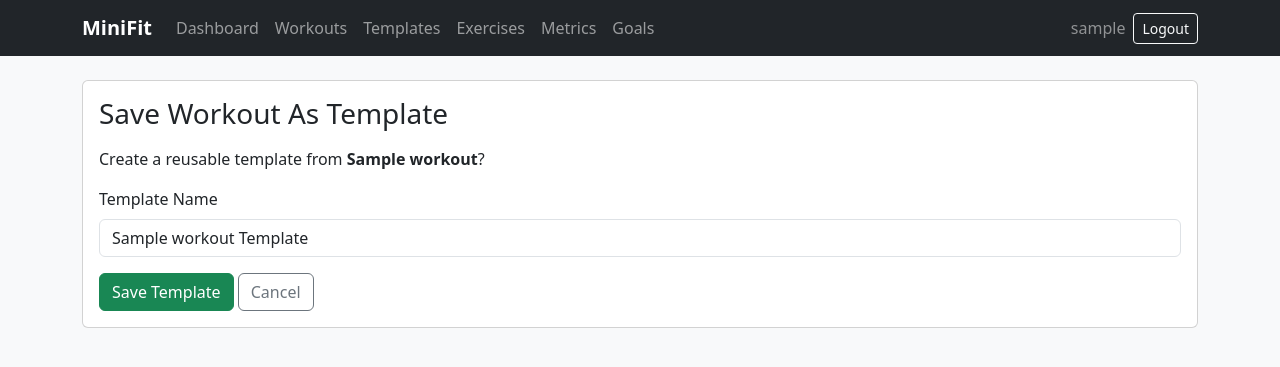
After one commit to vfb-dev/minifit, a Django app: page /workouts/1/save-template/ in a window 1280 px wide. The commit adds this page. Shown: the top 367 px of the page. Run offline with Django 5.2, Linux system fonts and the light colour scheme; a user stored in the database is signed in; tables that the repository leaves empty hold one stand-in row (values such as "Sample post").

Commit message:
save workout as template

```diff
--- a/templates/tracker/workout_detail.html
+++ b/templates/tracker/workout_detail.html
@@ -94,6 +94,7 @@
                             <div class="d-flex gap-2">
                                 <a href="{% url 'tracker:workout_set_update' set.pk %}" class="btn btn-outline-primary btn-sm">Edit</a>
                                 <a href="{% url 'tracker:workout_set_delete' set.pk %}" class="btn btn-outline-danger btn-sm">Delete</a>
+                                <a href="{% url 'tracker:workout_save_as_template' workout.pk %}" class="btn btn-outline-success btn-sm">Save as Template</a>
                             </div>
                         </td>
                     </tr>
--- /dev/null
+++ b/templates/tracker/workout_save_template.html
@@ -0,0 +1,28 @@
+{% extends "base.html" %}
+
+{% block title %}Save As Template | MiniFit{% endblock %}
+
+{% block content %}
+<div class="card">
+    <div class="card-body">
+        <h1 class="h3 mb-3">Save Workout As Template</h1>
+
+        <p>
+            Create a reusable template from
+            <strong>{{ workout.title }}</strong>?
+        </p>
+
+        <form method="post">
+            {% csrf_token %}
+
+            <div class="mb-3">
+                <label class="form-label" for="name">Template Name</label>
+                <input class="form-control" type="text" id="name" name="name" value="{{ workout.title }} Template">
+            </div>
+
+            <button class="btn btn-success" type="submit">Save Template</button>
+            <a href="{% url 'tracker:workout_detail' workout.pk %}" class="btn btn-outline-secondary">Cancel</a>
+        </form>
+    </div>
+</div>
+{% endblock %}
--- a/tracker/urls.py
+++ b/tracker/urls.py
@@ -13,6 +13,7 @@ urlpatterns = [
     path("workouts/<int:pk>/delete/", views.workout_delete, name="workout_delete"),
     path("workouts/<int:pk>/duplicate/", views.workout_duplicate, name="workout_duplicate"),
     path("workouts/<int:pk>/", views.workout_detail, name="workout_detail"),
+    path("workouts/<int:pk>/save-template/", views.workout_save_as_template, name="workout_save_as_template"),
     path("templates/", views.template_list, name="template_list"),
     path("templates/add/", views.template_create, name="template_create"),
     path("templates/<int:pk>/edit/", views.template_update, name="template_update"),
--- a/tracker/views.py
+++ b/tracker/views.py
@@ -293,6 +293,39 @@ def workout_duplicate(request, pk):
         {
             "workout": source_workout,
         },
+    )
+
+@login_required
+def workout_save_as_template(request, pk):
+    workout = get_object_or_404(Workout, pk=pk, user=request.user)
+
+    if request.method == "POST":
+        name = request.POST.get("name", "").strip() or workout.title
+
+        template = WorkoutTemplate.objects.create(
+            user=request.user,
+            name=name,
+            notes=workout.notes,
+        )
+
+        for workout_set in workout.sets.all():
+            WorkoutTemplateSet.objects.create(
+                template=template,
+                exercise=workout_set.exercise,
+                set_number=workout_set.set_number,
+                reps=workout_set.reps,
+                weight_kg=workout_set.weight_kg,
+                duration_minutes=workout_set.duration_minutes,
+                distance_km=workout_set.distance_km,
+            )
+
+        messages.success(request, "Template created from workout.")
+        return redirect("tracker:template_detail", pk=template.pk)
+
+    return render(
+        request,
+        "tracker/workout_save_template.html",
+        {"workout": workout},
     )
 
 @login_required
```
